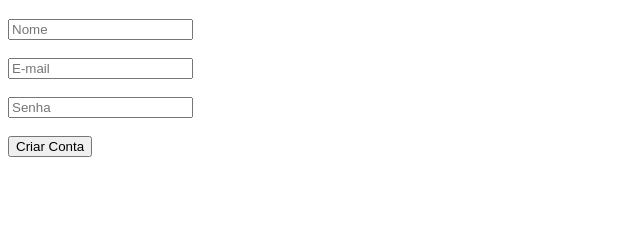
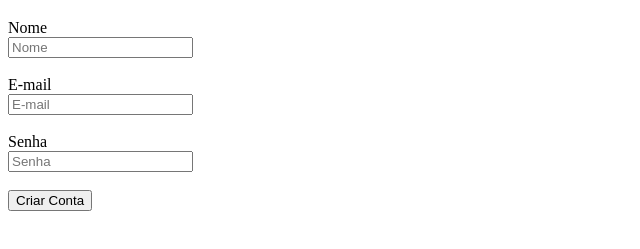
Before and after one commit to cespedrassani/curso_ebac, a plain HTML site: page index.html in a window 1280 px wide. Shown: the part 61-310 px from the top of the page, without its empty margins (0-640 px from the left). Drawn offline with Linux system fonts and the light colour scheme.

Commit message:
adicionado label aos inputs

```diff
--- a/index.html
+++ b/index.html
@@ -12,13 +12,16 @@
   </header>
   <main>
     <form>
-      <input title="Nome" placeholder="Nome" type="text" />
+      <label for="nome">Nome</label><br />
+      <input id="nome" title="Nome" placeholder="Nome" type="text" />
       <br />
       <br />
-      <input title="E-mail" placeholder="E-mail" type="email" />
+      <label for="email">E-mail</label><br />
+      <input id="email"title="E-mail" placeholder="E-mail" type="email" />
       <br />
       <br />
-      <input title="Senha" placeholder="Senha" type="password" />
+      <label for="senha">Senha</label><br />
+      <input id="senha" title="Senha" placeholder="Senha" type="password" />
       <br />
       <br />
       <button type="submit">
```
